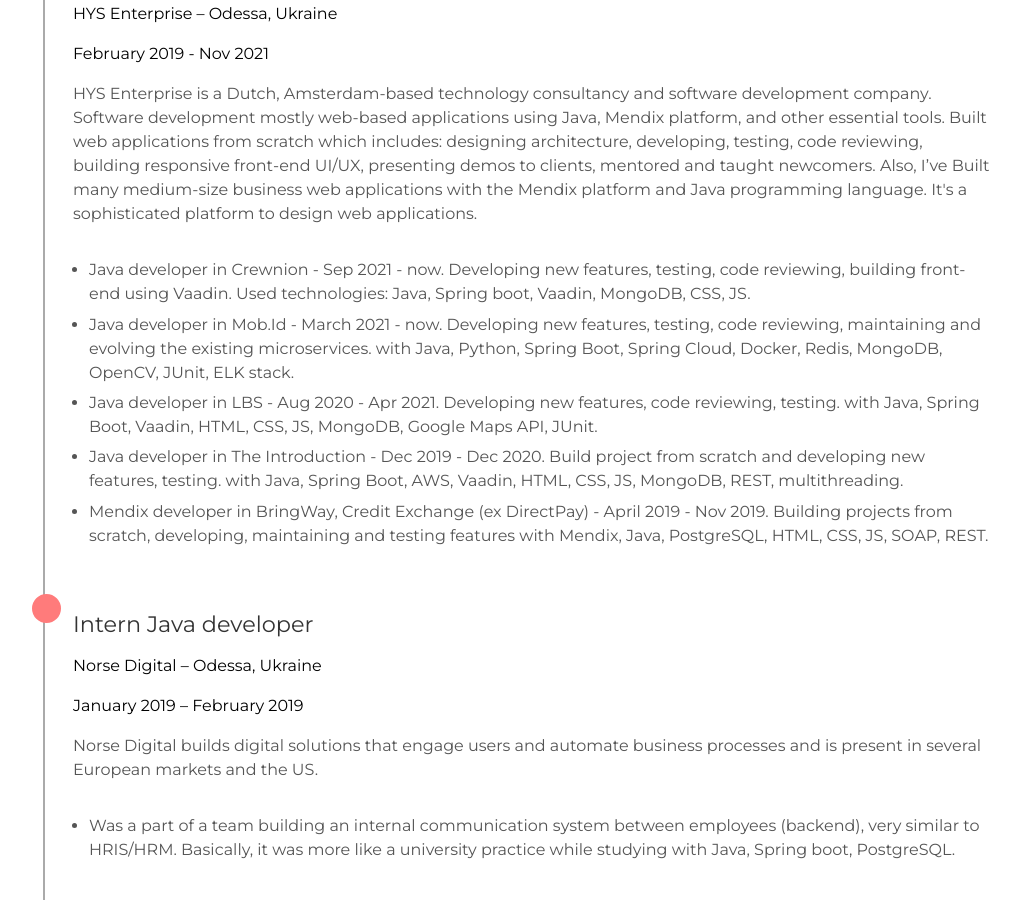
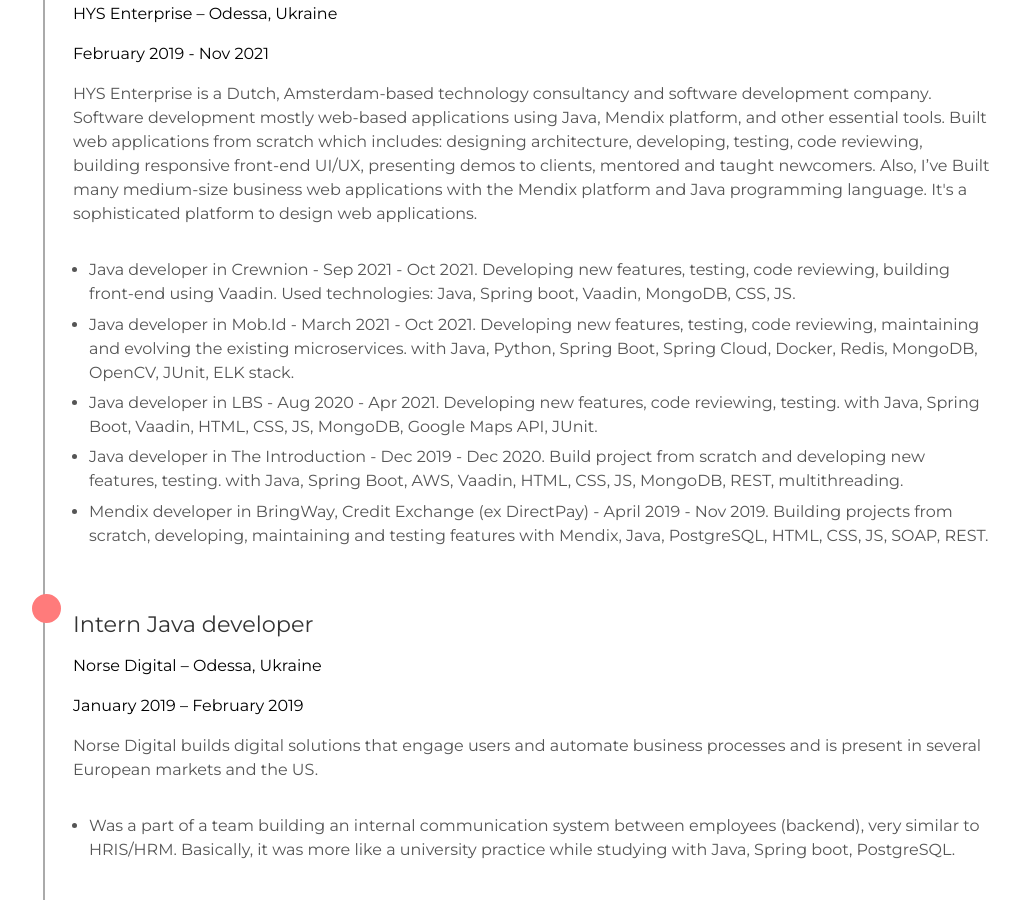
Before and after one commit to mrsaraira/mrsaraira.github.io, a Jekyll site: the page built from index.html, in a window 1280 px wide and 900 px high, scrolled down 3273 px. Shown: the whole window, without its empty margins (127-1147 px from the left). Built offline with Jekyll 4.4.1, drawn with Linux system fonts in a browser that asks for light colours.

Commit message:
Update about.html

```diff
--- a/_includes/about.html
+++ b/_includes/about.html
@@ -86,10 +86,10 @@
 	    mentored and taught newcomers.
 	    Also, I’ve Built many medium-size business web applications with the Mendix platform and Java programming language. It's a sophisticated platform to design web applications.</p>
            <ul>
-            <li>Java developer in Crewnion - Sep 2021 - now. Developing new features, testing,
+            <li>Java developer in Crewnion - Sep 2021 - Oct 2021. Developing new features, testing,
                 code reviewing, building front-end using Vaadin. Used technologies: Java, Spring
                 boot, Vaadin, MongoDB, CSS, JS.</li>
-             <li>Java developer in Mob.Id - March 2021 - now. Developing new features, testing, code reviewing,
+             <li>Java developer in Mob.Id - March 2021 - Oct 2021. Developing new features, testing, code reviewing,
                maintaining and
                evolving the existing microservices. with Java, Python, Spring Boot, Spring Cloud, Docker, Redis,
                MongoDB, OpenCV, JUnit, ELK stack.</li>
```
